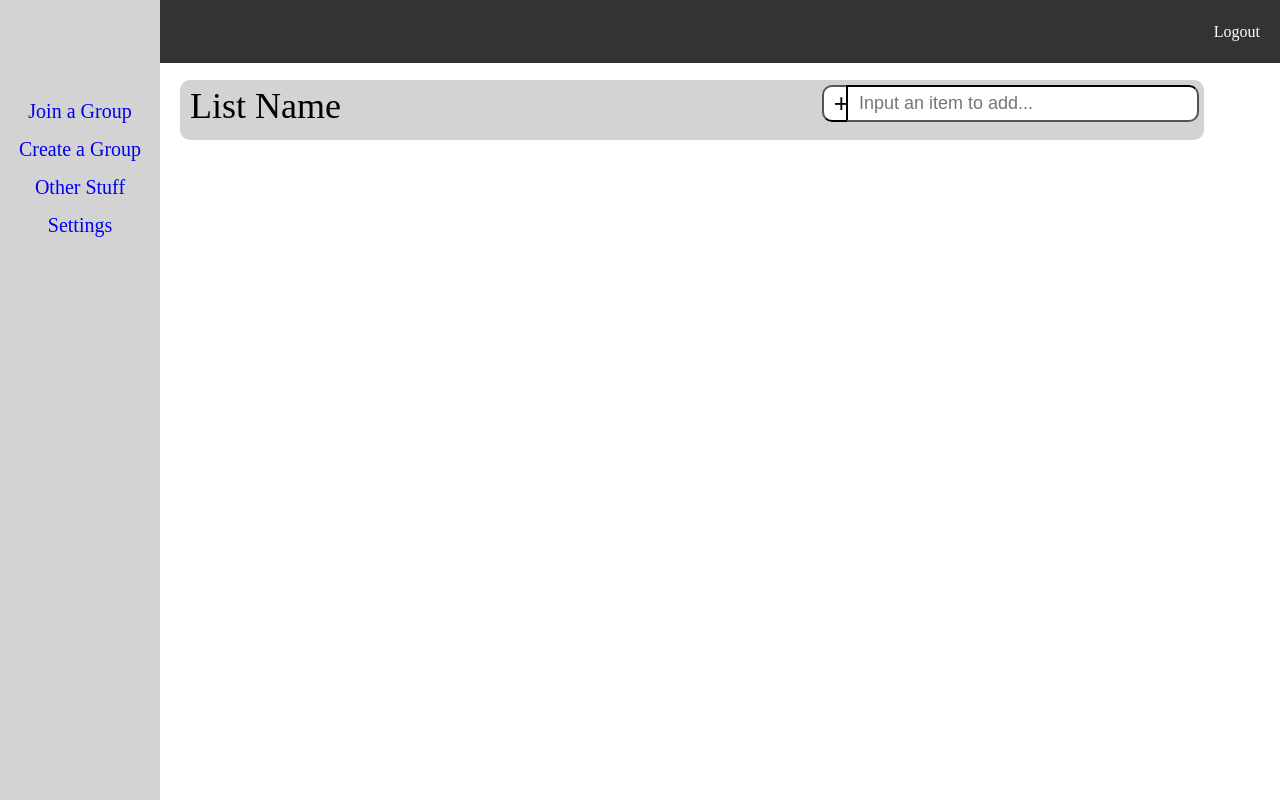
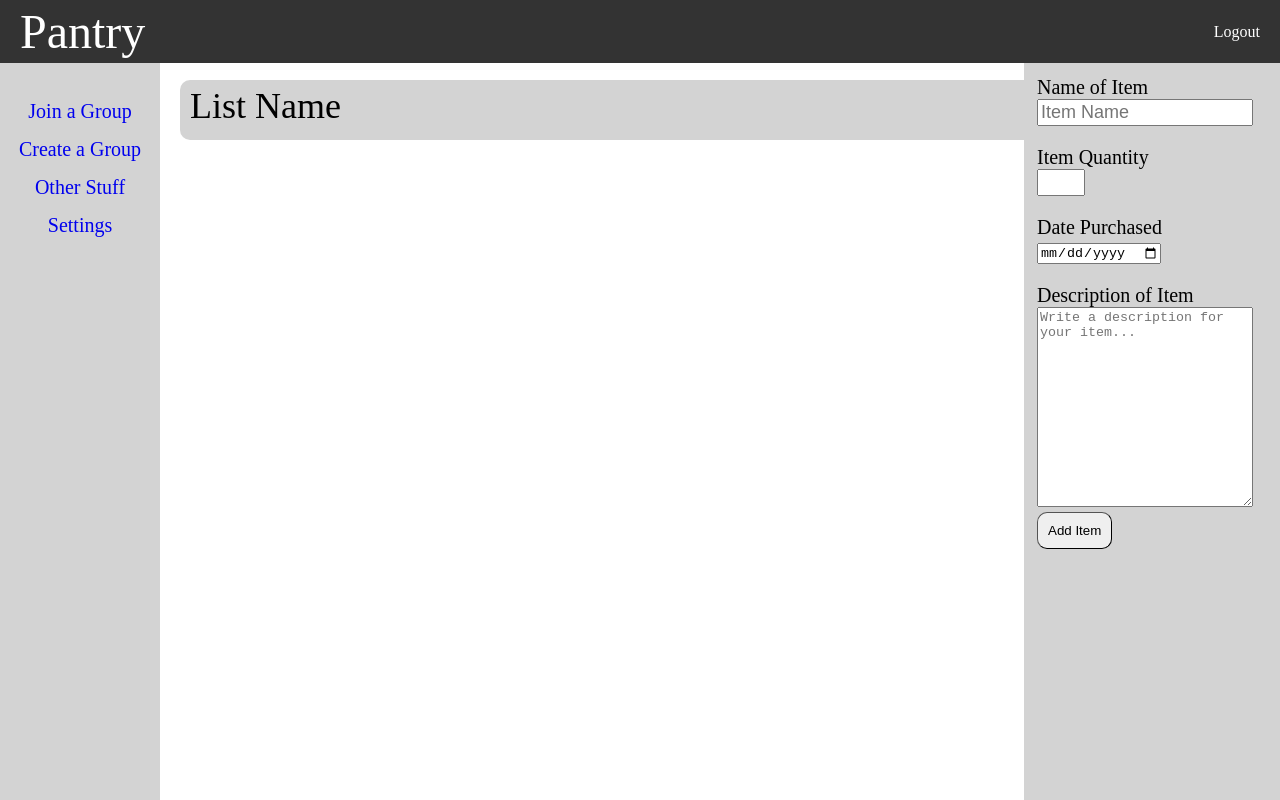
Before and after one commit to cjapar2/Pantry, a React (Create React App) app in the folder frontend/: page /mainlist in a window 1280 px wide. Built offline with nearby package versions, Linux system fonts and the light colour scheme.

Commit message:
Added Rightbar to add items to list

```diff
--- a/frontend/src/components/App.js
+++ b/frontend/src/components/App.js
@@ -9,6 +9,7 @@ import Navbar from './Navbar';
 import Sidebar from './Sidebar';
 import Mainlist from './Mainlist';
 import CreateAccount from './CreateAccount';
+import Rightbar from './Rightbar';
 
 /**
  * Simple component with no state.
@@ -22,7 +23,7 @@ function App() {
         <Route path='/' element={<Login/>} />
         <Route path='/home' element={<Dummy/>} />
         <Route path='/mainlist' element={<div>
-          <Mainlist/><Navbar/><Sidebar/>
+          <Mainlist/><Navbar/><Sidebar/><Rightbar/>
         </div>} />
         <Route path='/createaccount' element={<CreateAccount/>} />
       </Routes>
--- a/frontend/src/components/Mainlist.css
+++ b/frontend/src/components/Mainlist.css
@@ -4,7 +4,7 @@ body {
 
 .mainList{
   position: absolute;
-  width: 80%;
+  width: 70%;
   left: 180px;
   top: 80px;
   border-color: black;
@@ -21,6 +21,7 @@ body {
   margin-top: 5px;
 }
 
+/*
 .addItemButton{
   display: inline;
   position: absolute;
@@ -52,6 +53,7 @@ body {
   background-color: white;
   outline: none;
 }
+*/
 
 .addItemTextbox.active{
   background-color: none;
--- a/frontend/src/components/Mainlist.js
+++ b/frontend/src/components/Mainlist.js
@@ -1,6 +1,14 @@
 import React from 'react';
 import './Mainlist.css';
 
+/*
+      <button onClick={addItemButton} className='addItemButton'>+</button>
+      <input
+        id="test"
+        type="text"
+        className='addItemTextbox'
+        placeholder='Input an item to add...'/>
+        */
 
 /**
  * Simple component with no state.
@@ -11,22 +19,17 @@ export default function Mainlist() {
   return (
     <div className='mainList'>
       <p className='listName'>List Name</p>
-      <button onClick={addItemButton} className='addItemButton'>+</button>
-      <input
-        id="test"
-        type="text"
-        className='addItemTextbox'
-        placeholder='Input an item to add...'/>
       <ul id="mainItemList"></ul>
     </div>
   );
 }
 
+
 /**
  * Adds an item to the list
  *
  * @return {object} True or False
- */
+
 function addItemButton() {
   if (document.getElementById('test').value) {
     const itemText = document.getElementById('test').value;
@@ -39,3 +42,4 @@ function addItemButton() {
   }
   return false;
 }
+*/
--- a/frontend/src/components/Navbar.css
+++ b/frontend/src/components/Navbar.css
@@ -1,6 +1,6 @@
 * {
     box-sizing: border-box;
-    z-index: 1;
+
 }
 
 .nav {
@@ -13,6 +13,7 @@
     gap: 2rem;
     padding: 0 1rem;
     width: 100%;
+    z-index: 2;
 }
 
 .site-title{
--- /dev/null
+++ b/frontend/src/components/Rightbar.css
@@ -0,0 +1,76 @@
+* {
+  z-index: 1;
+}
+
+.rightbar{
+  position: fixed;
+  right:0;
+  height: 100%;
+  width: 20%;
+  background-color: lightgray;
+  place-items: center;
+  float: left;
+}
+
+.rightbar-buttons{
+  position: fixed;
+  top: 7%;
+  width: inherit;
+  place-items: center;
+  text-align: center;
+}
+
+.addItemName{
+  width: 90%;
+  font-size: 18px;
+}
+
+.addItemCount{
+  width: 20%;
+  font-size: 18px;
+}
+
+.addItemButton{
+  padding: 10px;
+  border-radius: 10px;
+  border-color: black;
+  border-width: 1px;
+}
+
+.addItemButton:hover{
+  background-color: gray;
+}
+
+.addItemDesc{
+  width: 90%;
+  height: 200px
+}
+
+.rightbar ul{
+  font-size: 20px;
+  padding-left: 10px;
+  padding-top: 0;
+  list-style: none;
+}
+
+.rightbar .boxLabel{
+  font-size: 20px;
+  margin-top: 20px;
+}
+
+.rightbar li{
+  margin: 0px;
+  text-align: left;
+}
+
+.rightbar a:hover{
+  background-color: gray;
+}
+
+.rightbar a:visited{
+  color: black;
+}
+
+.rightbar a{
+  text-decoration: none;
+}
--- /dev/null
+++ b/frontend/src/components/Rightbar.js
@@ -0,0 +1,77 @@
+import React from 'react';
+import './Rightbar.css';
+
+/**
+ * Simple component with no state.
+ *
+ * @return {object} JSX
+ */
+export default function Sidebar() {
+  return (
+    <div className='rightbar'>
+      <div className='rightbar-buttons'>
+        <ul>
+          <li className='boxLabel'>Name of Item</li>
+          <li><input
+            id="itemName"
+            type="text"
+            className='addItemName'
+            placeholder='Item Name'/>
+          </li>
+          <li></li>
+          <li className='boxLabel'>Item Quantity</li>
+          <li><input
+            id="itemCount"
+            type="number"
+            className='addItemCount'
+            placeholder=''/></li>
+          <li className='boxLabel'>Date Purchased</li>
+          <li><input
+            id="itemDate"
+            type="date"
+            className='addItemDate'
+            placeholder='Input an item to add...'/></li>
+          <li className='boxLabel'>Description of Item</li>
+          <li><textarea
+            id="itemDesc"
+            type="text"
+            className='addItemDesc'
+            placeholder='Write a description for your item...'/></li>
+          <li className='buttonLi'>
+            <button onClick={addItemButton}
+              className='addItemButton'>Add Item</button>
+          </li>
+        </ul>
+      </div>
+    </div>
+  );
+}
+
+/**
+ * Adds an item to the list
+ *
+ * @return {object} True or False
+*/
+function addItemButton() {
+  if (!document.getElementById('itemName').value) {
+    console.log('Name empty');
+  } else {
+    console.log(document.getElementById('itemName').value);
+  }
+  if (!document.getElementById('itemCount').value) {
+    console.log('Count empty');
+  } else {
+    console.log(document.getElementById('itemCount').value);
+  }
+  if (!document.getElementById('itemDate').value) {
+    console.log('Date empty');
+  } else {
+    console.log(document.getElementById('itemDate').value);
+  }
+  if (!document.getElementById('itemDesc').value) {
+    console.log('Desc empty');
+  } else {
+    console.log(document.getElementById('itemDesc').value);
+  }
+  return false;
+}
```
Also changed, not shown: frontend/src/components/App.css (added).
